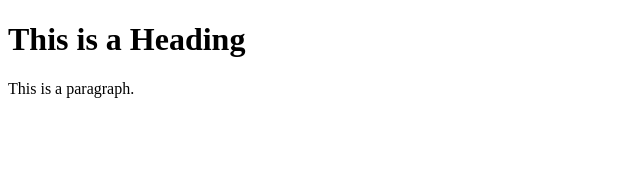
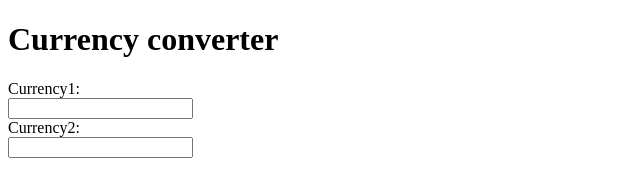
Before and after one commit to URTxin/note, a plain HTML site: page index.html in a window 1280 px wide. Shown: the whole page, without its empty margins (0-640 px from the left). Drawn offline with Linux system fonts and the light colour scheme.

Commit message:
add forms

```diff
--- a/index.html
+++ b/index.html
@@ -5,8 +5,12 @@
 </head>
 <body>
 
-<h1>This is a Heading</h1>
-<p>This is a paragraph.</p>
-
+<h1>Currency converter</h1>
+<form>
+  <label for="fname">Currency1:</label><br>
+  <input type="number" id="fname" name="currency1"><br>
+  <label for="lname">Currency2:</label><br>
+  <input type="number" id="lname" name="currency2">
+</form>
 </body>
 </html>
```
